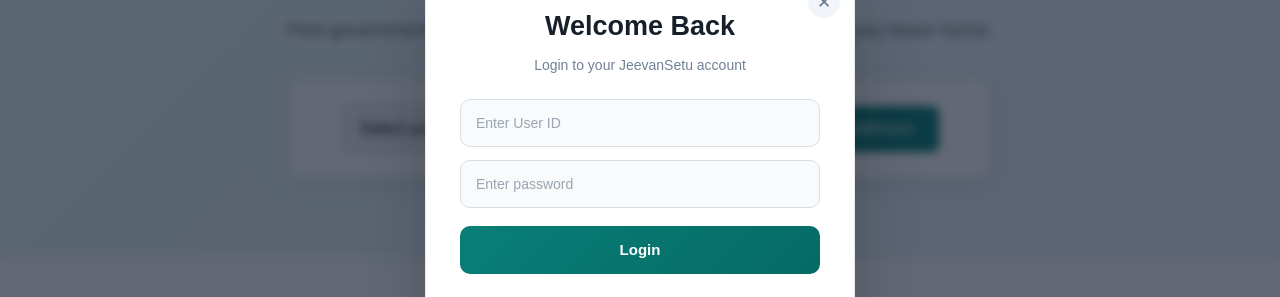
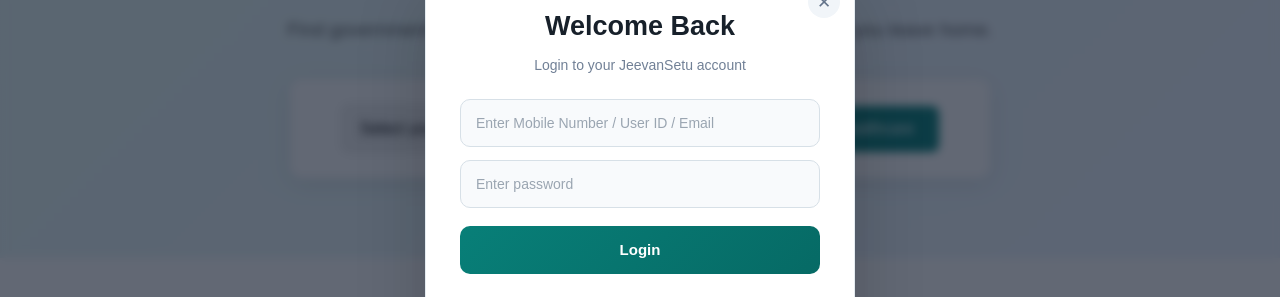
Before and after one commit to uttamkumarmishra713-star/JeevanSetu-New, a website: page index.html in a window 1280 px wide. Both pictures are taken after a click on the button "Login". Shown: the part 206-503 px from the top of the page. Drawn offline with Linux system fonts and the light colour scheme; no server answers.

Commit message:
Update index.html

```diff
--- a/index.html
+++ b/index.html
@@ -77,7 +77,7 @@
             <input
                 type="text"
                 id="login-user-id"
-                placeholder="Enter User ID"
+                placeholder="Enter Mobile Number / User ID / Email"
                 autocomplete="username">
 
             <input
```
